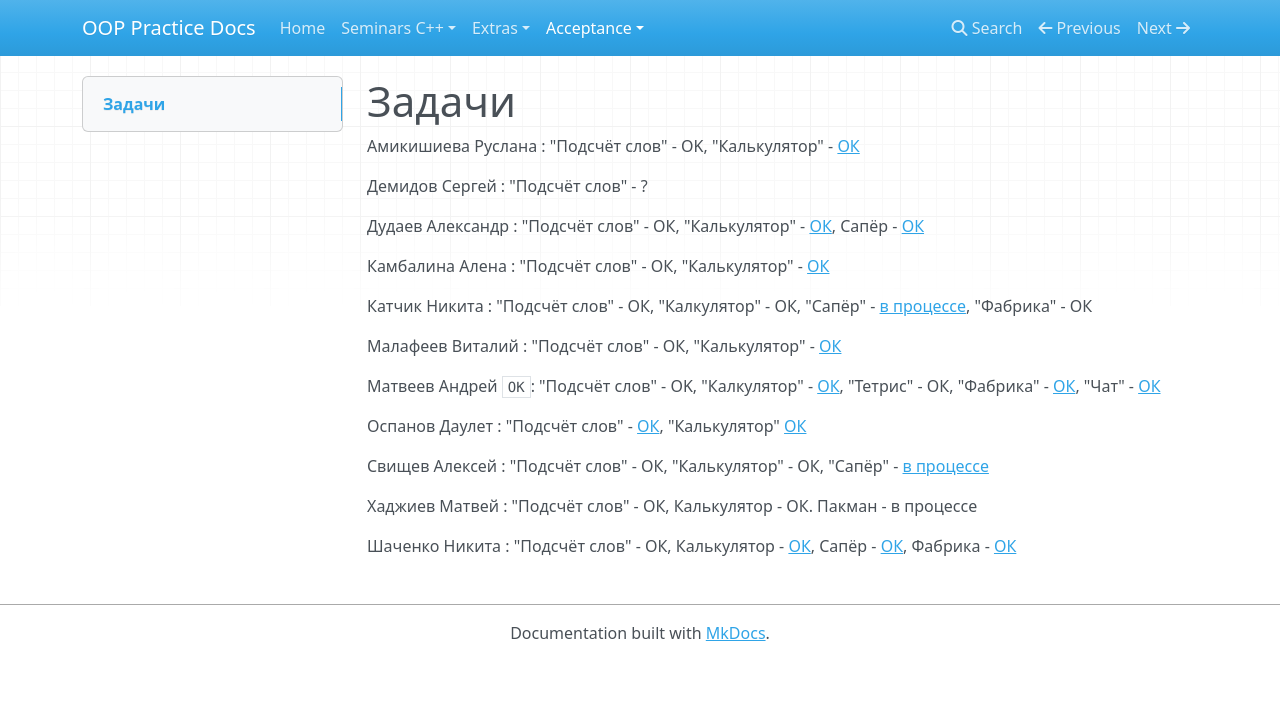
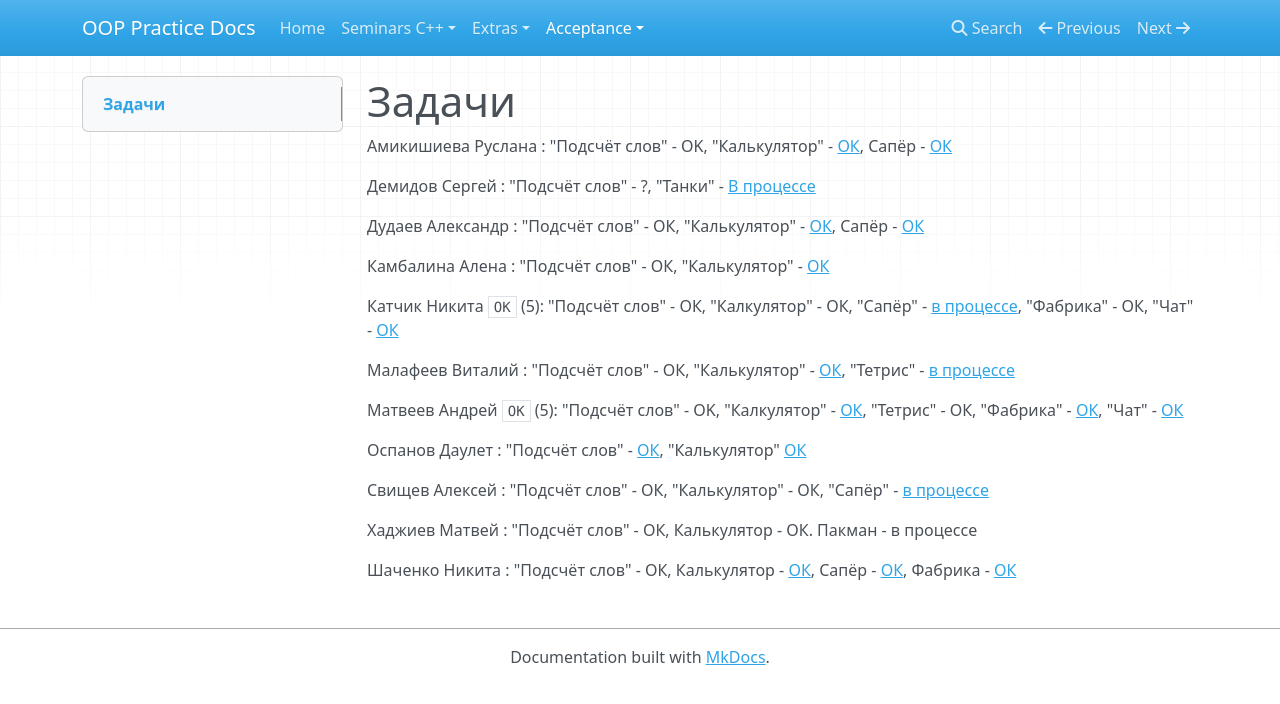
Before and after one commit to avoronkov/oop, an MkDocs documentation site: the page built from docs/java-acceptance.md, in a window 1280 px wide. Shown: the top 704 px of the page. Built offline with MkDocs 1.6.1, drawn with Linux system fonts in a browser that asks for light colours; nearby versions of some CDN libraries; old or Windows-style settings are respelled for this version of MkDocs.

Commit message:
friday session

```diff
--- a/docs/java-acceptance.md
+++ b/docs/java-acceptance.md
@@ -1,18 +1,18 @@
 # Задачи
 
-Амикишиева Руслана : "Подсчёт слов" - OK, "Калькулятор" - [ОК](java_task2_results/amikishieva_task2)
+Амикишиева Руслана : "Подсчёт слов" - OK, "Калькулятор" - [ОК](java_task2_results/amikishieva_task2), Сапёр - [ОК](java_task3/amikishieva)
 
-Демидов Сергей : "Подсчёт слов" - ?
+Демидов Сергей : "Подсчёт слов" - ?, "Танки" - [В процессе](java_task3/demidov)
 
 Дудаев Александр : "Подсчёт слов" - ОК, "Калькулятор" - [ОК](java_task2_results/dudaev_task2), Сапёр - [ОК](java_task3/dudaev)
 
 Камбалина Алена : "Подсчёт слов" - ОК, "Калькулятор" - [ОК](java_task2_results/kambalina_task2)
 
-Катчик Никита : "Подсчёт слов" - ОК, "Калкулятор" - ОК, "Сапёр" - [в процессе](java_task3/katchik), "Фабрика" - ОК
+Катчик Никита `ОК` (5): "Подсчёт слов" - ОК, "Калкулятор" - ОК, "Сапёр" - [в процессе](java_task3/katchik), "Фабрика" - ОК, "Чат" - [ОК](java_task5/katchik)
 
-Малафеев Виталий : "Подсчёт слов" - ОК, "Калькулятор" - [ОК](java_task2_results/malafeev_task2)
+Малафеев Виталий : "Подсчёт слов" - ОК, "Калькулятор" - [ОК](java_task2_results/malafeev_task2), "Тетрис" - [в процессе](java_task3/malafeev)
 
-Матвеев Андрей `OK`: "Подсчёт слов" - OK, "Калкулятор" - [ОК](java_task2_results/matveev_task2), "Тетрис" - ОК, "Фабрика" - [ОК](java_task4/matveev), "Чат" - [ОК](java_task5/matveev)
+Матвеев Андрей `OK` (5): "Подсчёт слов" - OK, "Калкулятор" - [ОК](java_task2_results/matveev_task2), "Тетрис" - ОК, "Фабрика" - [ОК](java_task4/matveev), "Чат" - [ОК](java_task5/matveev)
 
 Оспанов Даулет : "Подсчёт слов" - [ОК](java_task1/ospanov), "Калькулятор" [ОК](java_task2_results/ospanov)
 
--- a/mkdocs.yml
+++ b/mkdocs.yml
@@ -29,10 +29,12 @@ pages:
             - "Ospanov": java_task2_results/ospanov.md
             - "Malafeev": java_task2_results/malafeev_task2.md
         - Java Task3:
+            - "Amikishieva": java_task3/amikishieva.md
             - "Katchik": java_task3/katchik.md
             - "Svischev": java_task3/svischev.md
             - "Shachenko": java_task3/shachenko.md
             - "Dudaev": java_task3/dudaev.md
+            - "Malafeev": java_task3/malafeev.md
         - Java Task4:
             - "Matveev": java_task4/matveev.md
             - "Shachenko": java_task4/shachenko.md
```
Also changed, not shown: docs/java_task3/amikishieva.md (added, +7 -0 lines), docs/java_task3/demidov.md (added, +7 -0 lines), docs/java_task3/hadzhiev.md (added, +9 -0 lines), docs/java_task3/malafeev.md (added, +5 -0 lines), docs/java_task5/katchik.md (added, +5 -0 lines).
